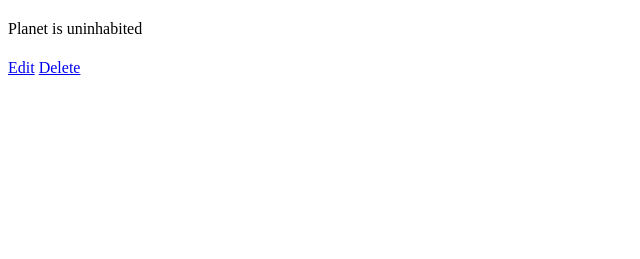
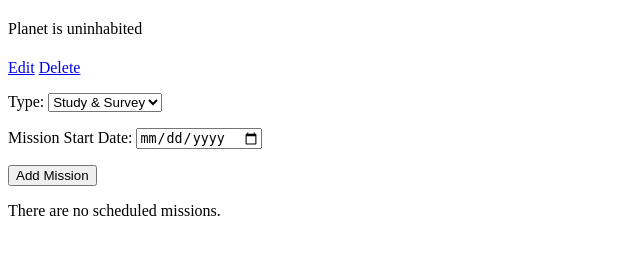
Before and after one commit to p-tigris/django-crud-app-lab, a Django app: template planethub/my_app/templates/planets/detail.html in a window 1280 px wide. Shown: the part 137-396 px from the top of the page, without its empty margins (0-640 px from the left). Run offline with Django 5.2, Linux system fonts and the light colour scheme; the template is opened without the code that fills it: values that come from a table or form of the project are taken from there, others are empty; parts of the project's set-up code (start-up, migrations or seed data) failed here and were passed over.

Commit message:
crud functionality for missions completed

```diff
--- a/planethub/my_app/admin.py
+++ b/planethub/my_app/admin.py
@@ -1,5 +1,6 @@
 from django.contrib import admin
-from .models import Planet
+from .models import Planet, Mission
 
 # Register your models here.
 admin.site.register(Planet)
+admin.site.register(Mission)
--- /dev/null
+++ b/planethub/my_app/forms.py
@@ -0,0 +1,16 @@
+from django import forms
+from .models import Mission
+
+class MissionForm(forms.ModelForm):
+    class Meta:
+        model = Mission
+        fields = ['type', 'date']
+        widgets = {
+            'date': forms.DateInput(
+                format=('%Y-%m-%d'),
+                attrs={
+                    'placeholder': 'Select a start date',
+                    'type': 'date'
+                }
+            ),
+        }
--- a/planethub/my_app/models.py
+++ b/planethub/my_app/models.py
@@ -1,5 +1,12 @@
 from django.db import models
 from django.urls import reverse
+
+MISSIONS = [
+    ('study', 'Study & Survey'),
+    ('trade', 'Trade'),
+    ('defense', 'Defense'),
+    ('other', 'Other')
+]
 
 # Create your models here.
 class Planet(models.Model):
@@ -14,3 +21,15 @@ class Planet(models.Model):
 
     def get_absolute_url(self):
         return reverse("planet-detail", kwargs={"planet_id": self.id})
+
+class Mission(models.Model):
+    type = models.CharField(max_length=10, choices=MISSIONS, default=MISSIONS[0][0])
+    date = models.DateField("Mission Start Date")
+
+    planet = models.ForeignKey(Planet, on_delete=models.CASCADE)
+
+    def __str__(self):
+        return f"{self.get_type_display()} on {self.date}"
+
+    class Meta:
+        ordering = ['-date']
--- a/planethub/my_app/templates/planets/detail.html
+++ b/planethub/my_app/templates/planets/detail.html
@@ -11,4 +11,21 @@
 
     <a href="{% url 'planet-update' planet.id %}">Edit</a>
     <a href="{% url 'planet-delete' planet.id %}">Delete</a>
+
+    <form action="{% url 'add-mission' planet.id %}" method="post">
+        {% csrf_token %}
+        {{ mission_form.as_p }}
+        <button type="submit">Add Mission</button>
+    </form>
+    <div>
+        {% if planet.mission_set.all.count %}
+            {% for mission in planet.mission_set.all %}
+                <p>A {{ mission.get_type_display }} mission is scheduled for {{ mission.date }}.</p>
+                <a href="{% url 'update-mission' planet.id mission.id %}">Edit</a>
+                <a href="{% url 'delete-mission' planet.id mission.id %}">Delete</a>
+            {% endfor %}
+        {% else %}
+            <p>There are no scheduled missions.</p>
+        {% endif %}
+    </div>
 {% endblock %}
--- a/planethub/my_app/urls.py
+++ b/planethub/my_app/urls.py
@@ -9,4 +9,7 @@ urlpatterns = [
     path('planets/create/', views.PlanetCreate.as_view(), name='planet-create'),
     path('planets/<int:pk>/update/', views.PlanetUpdate.as_view(), name='planet-update'),
     path('planets/<int:pk>/delete/', views.PlanetDelete.as_view(), name='planet-delete'),
+    path('planets/<int:planet_id>/add-mission/', views.add_mission, name='add-mission'),
+    path('planets/<int:planet_id>/missions/<int:mission_id>/update/', views.update_mission, name='update-mission'),
+    path('planets/<int:planet_id>/missions/<int:mission_id>/delete/', views.delete_mission, name='delete-mission'),
 ]
```
Also changed, not shown: planethub/my_app/templates/my_app/mission_update_form.html (added, +11 -0 lines), planethub/my_app/views.py (+32 -3 lines), planethub/my_app/migrations/0003_mission.py (added), planethub/my_app/migrations/0004_mission_planet_alter_mission_date.py (added).
